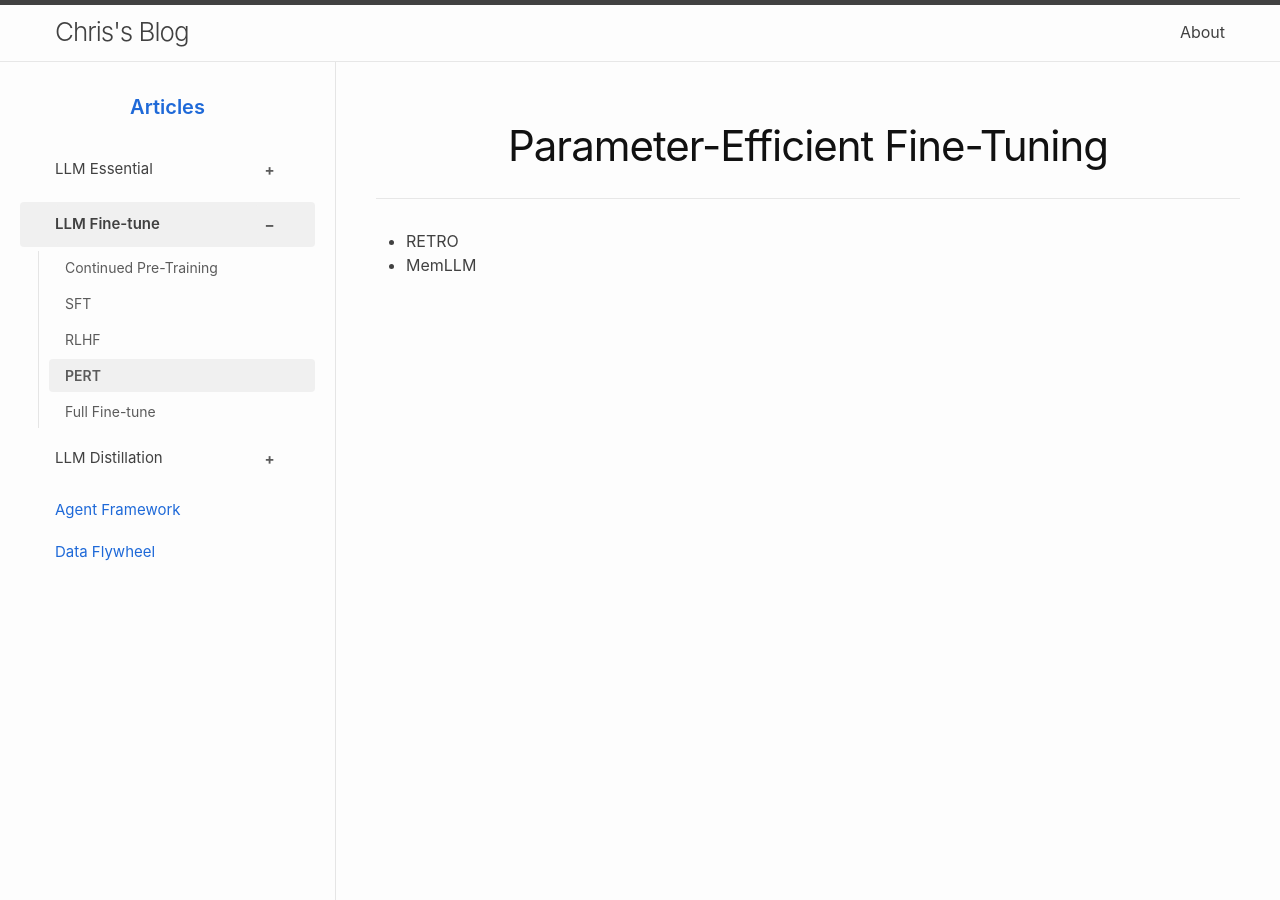
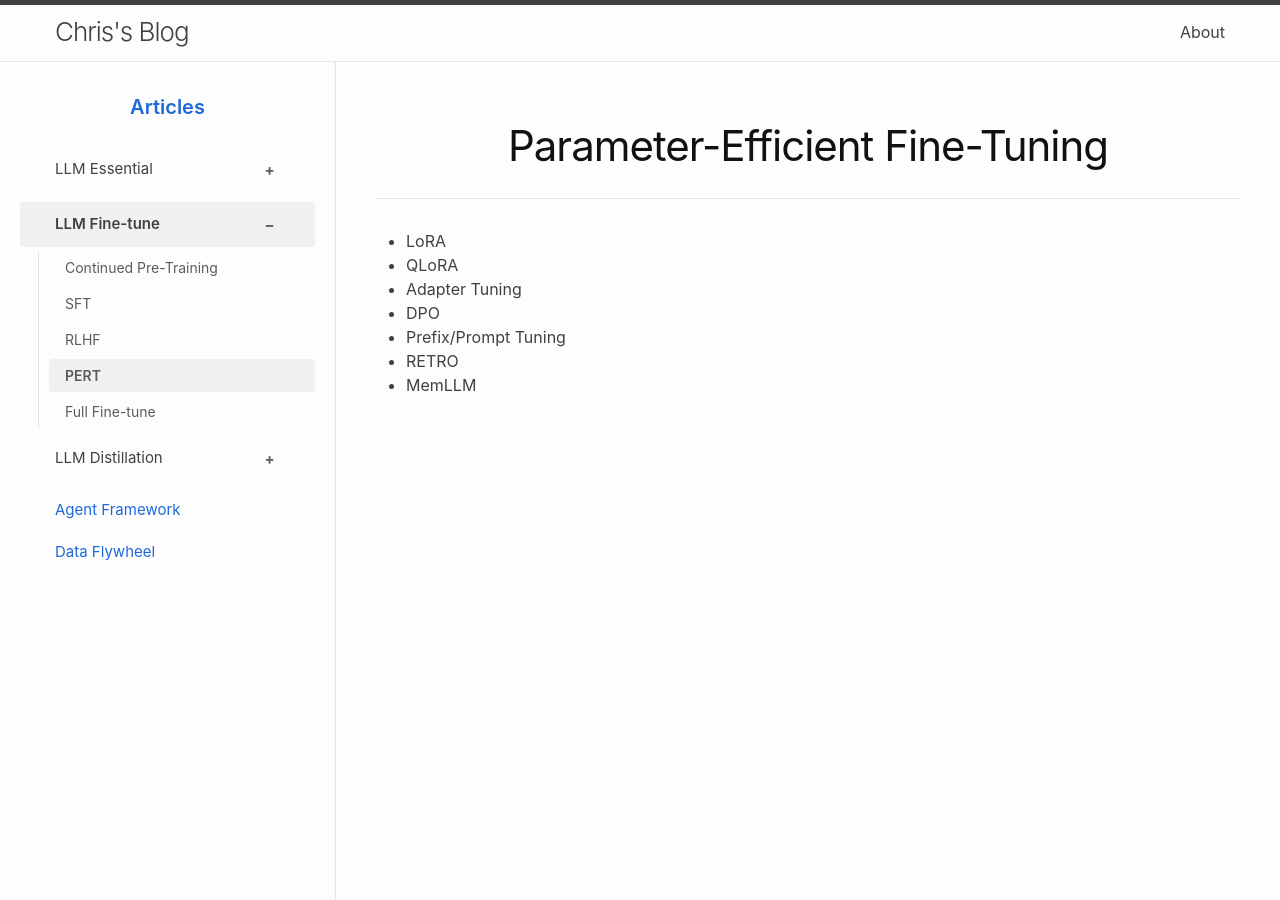
Before and after one commit to ChrisZhu2050/chriszhu2050.github.io, a Jekyll site: the page built from docs/llm-fine-tune-pert.md, in a window 1280 px wide and 900 px high. Built offline with Jekyll 4.4.1, drawn with Linux system fonts in a browser that asks for light colours; nearby versions of some CDN libraries.

Commit message:
Update llm-fine-tune-pert.md

```diff
--- a/docs/llm-fine-tune-pert.md
+++ b/docs/llm-fine-tune-pert.md
@@ -3,5 +3,10 @@ layout: page
 title: "Parameter-Efficient Fine-Tuning"
 # permalink: /llm-distillation/
 ---
+- LoRA
+- QLoRA
+- Adapter Tuning
+- DPO
+- Prefix/Prompt Tuning
 - RETRO
 - MemLLM
```
